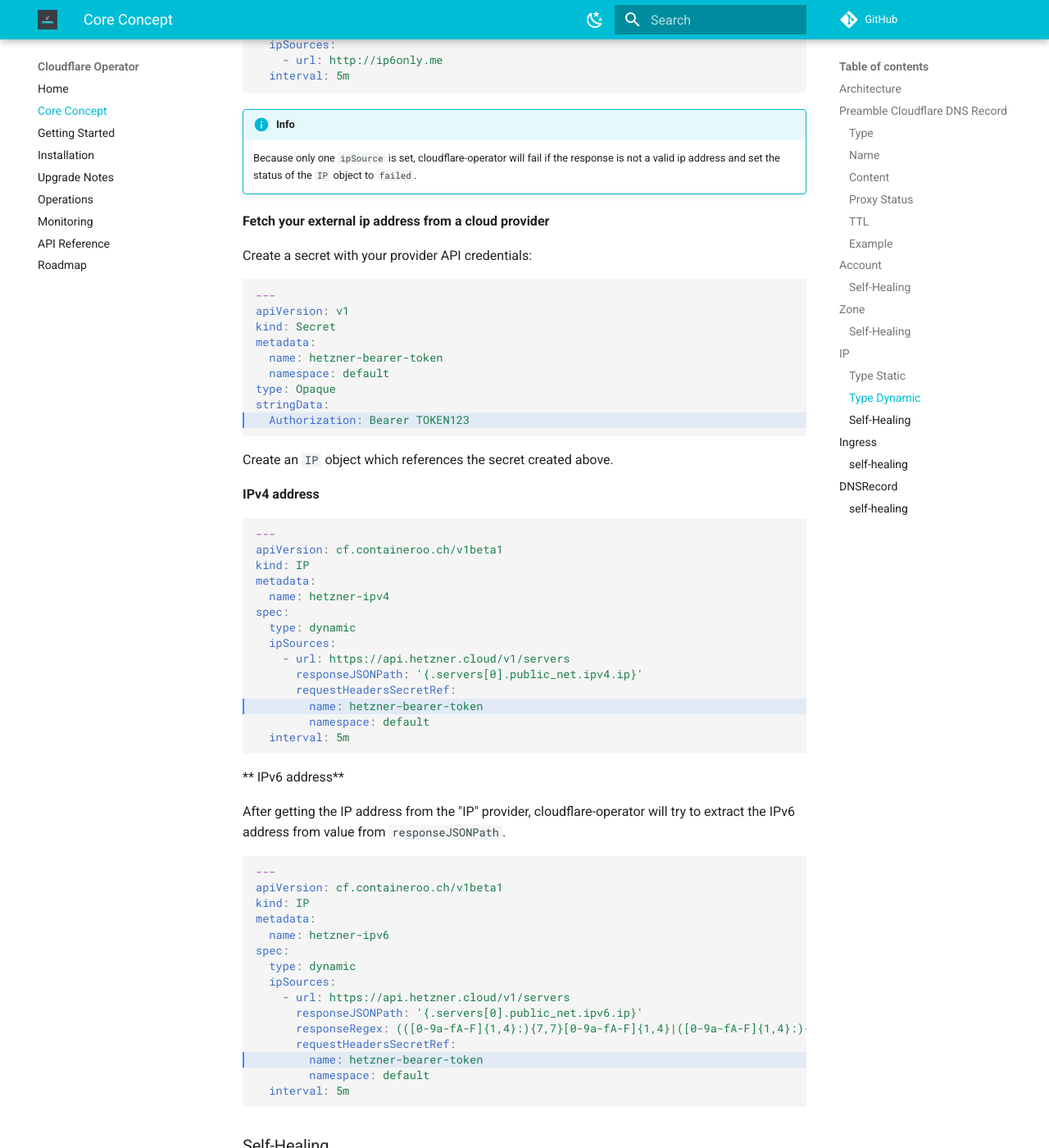
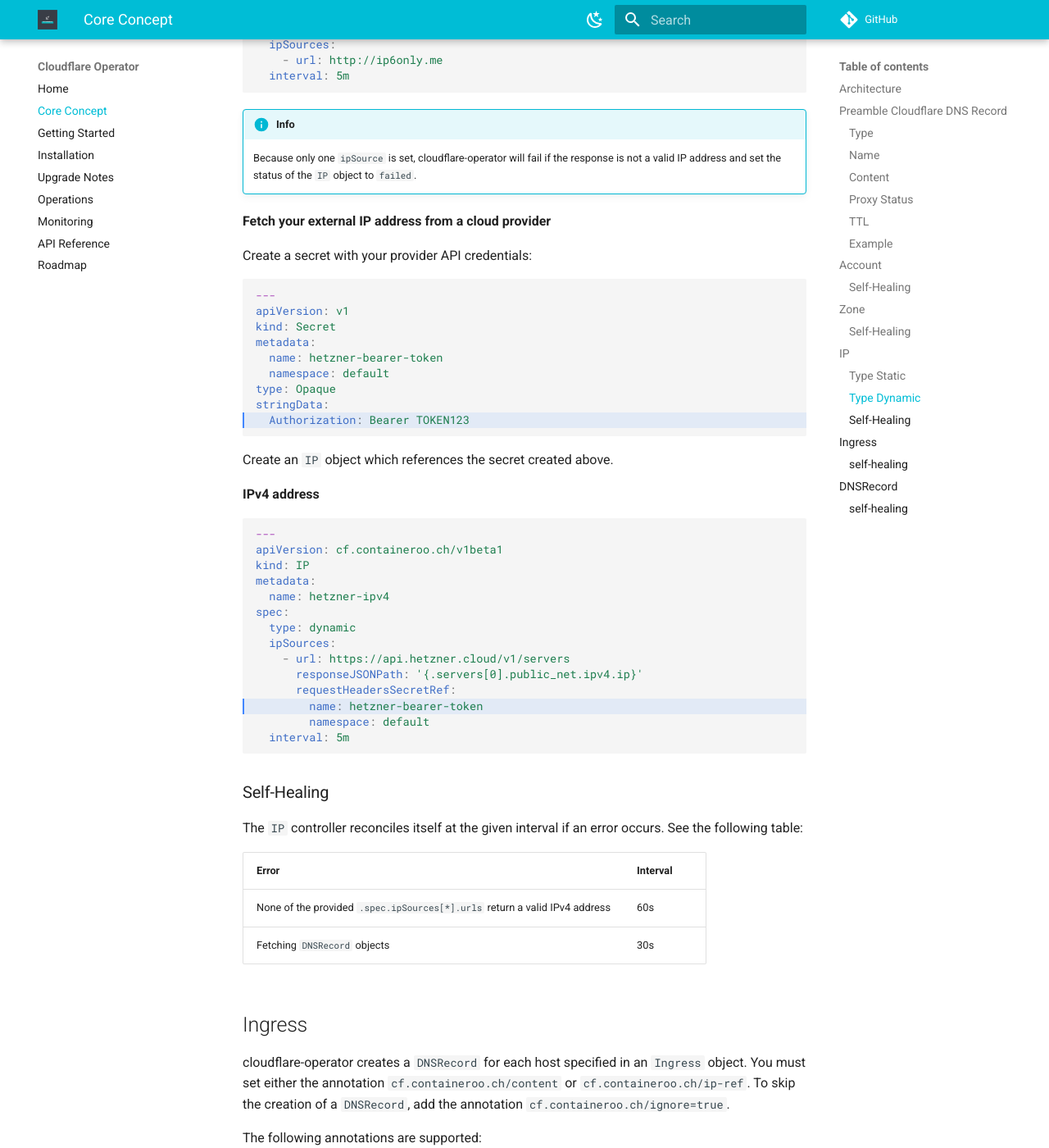
Before and after one commit to containeroo/cloudflare-operator, an MkDocs documentation site: the page built from docs/content/core_concept.md, in a window 1280 px wide and 1400 px high, scrolled down 7465 px. Shown: the whole window at 82% size. Built offline with MkDocs 1.6.1 and Material for MkDocs 9.7.7, drawn with Linux system fonts in a browser that asks for light colours; comment, search, counter and statistics services are not loaded; some of the changed text lies outside the part shown.

Commit message:
improvements

````diff
--- a/docs/content/core_concept.md
+++ b/docs/content/core_concept.md
@@ -186,8 +186,8 @@ An `ipSource` can have the following keys:
 | requestHeaders          | Additional request headers to send to the `url`. The key will be passed as http header and the value will be passed as headers value                               | `Accept: application/json`            |
 | requestHeadersSecretRef | Link to a `secret` with additional http headers. All secret keys will be passed as http header and the corresponding secret values will be passed as headers value | See example below                     |
 | requestMethod           | HTTP request method. Possible values are `GET`, `POST`, `PUT` or `DELETE`                                                                                          | `GET`                                 |
-| responseJSONPath        | JSONPath to extract ip address. Uses the kubectl jsonpath library.                                                                                                 | `'{.ip}'`                             |
-| responseRegex           | If the ip address must be extracted from the http response or from the JSONPath result. Uses the default golang regex engine.                                      | `\d{1,3}\.\d{1,3}.\.\d{1,3}\.\d{1,3}` |
+| responseJSONPath        | JSONPath to extract IP address. Uses the kubectl jsonpath library.                                                                                                 | `'{.ip}'`                             |
+| responseRegex           | If the IP address must be extracted from the http response or from the JSONPath result. Uses the default golang regex engine.                                      | `\d{1,3}\.\d{1,3}.\.\d{1,3}\.\d{1,3}` |
 
 !!! warning "responseRegex"
     Be aware that the http request will fetch the **complete html document** and not what you see in your browser!
@@ -197,7 +197,7 @@ An `ipSource` can have the following keys:
 
 Examples:
 
-**Fetch your external ip address from three "IP" providers**
+**Fetch your external IP address from three "IP" providers**
 
 ```yaml
 ---
@@ -217,7 +217,7 @@ spec:
 ```
 
 !!! info
-    Because more than one `ipSource` is set, cloudflare-operator shuffles the list with `ipSources` and tries to fetch a valid ip address, until the response is valid. If none of the `ipSources` returns a valid ip address, cloudflare-operator will set the status of the `IP` object to `failed`.
+    Because more than one `ipSource` is set, cloudflare-operator shuffles the list with `ipSources` and tries to fetch a valid IP address, until the response is valid. If none of the `ipSources` returns a valid IP address, cloudflare-operator will set the status of the `IP` object to `failed`.
 
 **Fetch your external address frome one "IP" provider**
 
@@ -235,9 +235,9 @@ spec:
 ```
 
 !!! info
-    Because only one `ipSource` is set, cloudflare-operator will fail if the response is not a valid ip address and set the status of the `IP` object to `failed`.
+    Because only one `ipSource` is set, cloudflare-operator will fail if the response is not a valid IP address and set the status of the `IP` object to `failed`.
 
-**Fetch your external ip address from a cloud provider**
+**Fetch your external IP address from a cloud provider**
 
 Create a secret with your provider API credentials:
 
@@ -268,28 +268,6 @@ spec:
   ipSources:
     - url: https://api.hetzner.cloud/v1/servers
       responseJSONPath: '{.servers[0].public_net.ipv4.ip}'
-      requestHeadersSecretRef:
-        name: hetzner-bearer-token
-        namespace: default
-  interval: 5m
-```
-
-** IPv6 address**
-
-After getting the IP address from the "IP" provider, cloudflare-operator will try to extract the IPv6 address from value from `responseJSONPath`.
-
-```yaml hl_lines="13"
----
-apiVersion: cf.containeroo.ch/v1beta1
-kind: IP
-metadata:
-  name: hetzner-ipv6
-spec:
-  type: dynamic
-  ipSources:
-    - url: https://api.hetzner.cloud/v1/servers
-      responseJSONPath: '{.servers[0].public_net.ipv6.ip}'
-      responseRegex: (([0-9a-fA-F]{1,4}:){7,7}[0-9a-fA-F]{1,4}|([0-9a-fA-F]{1,4}:){1,7}:|([0-9a-fA-F]{1,4}:){1,6}:[0-9a-fA-F]{1,4}|([0-9a-fA-F]{1,4}:){1,5}(:[0-9a-fA-F]{1,4}){1,2}|([0-9a-fA-F]{1,4}:){1,4}(:[0-9a-fA-F]{1,4}){1,3}|([0-9a-fA-F]{1,4}:){1,3}(:[0-9a-fA-F]{1,4}){1,4}|([0-9a-fA-F]{1,4}:){1,2}(:[0-9a-fA-F]{1,4}){1,5}|[0-9a-fA-F]{1,4}:((:[0-9a-fA-F]{1,4}){1,6})|:((:[0-9a-fA-F]{1,4}){1,7}|:)|fe80:(:[0-9a-fA-F]{0,4}){0,4}%[0-9a-zA-Z]{1,}|::(ffff(:0{1,4}){0,1}:){0,1}((25[0-5]|(2[0-4]|1{0,1}[0-9]){0,1}[0-9])\.){3,3}(25[0-5]|(2[0-4]|1{0,1}[0-9]){0,1}[0-9])|([0-9a-fA-F]{1,4}:){1,4}:((25[0-5]|(2[0-4]|1{0,1}[0-9]){0,1}[0-9])\.){3,3}(25[0-5]|(2[0-4]|1{0,1}[0-9]){0,1}[0-9]))
       requestHeadersSecretRef:
         name: hetzner-bearer-token
         namespace: default
````
Also changed, not shown: docs/content/roadmap.md (+0 -1 lines), 1 other file.
